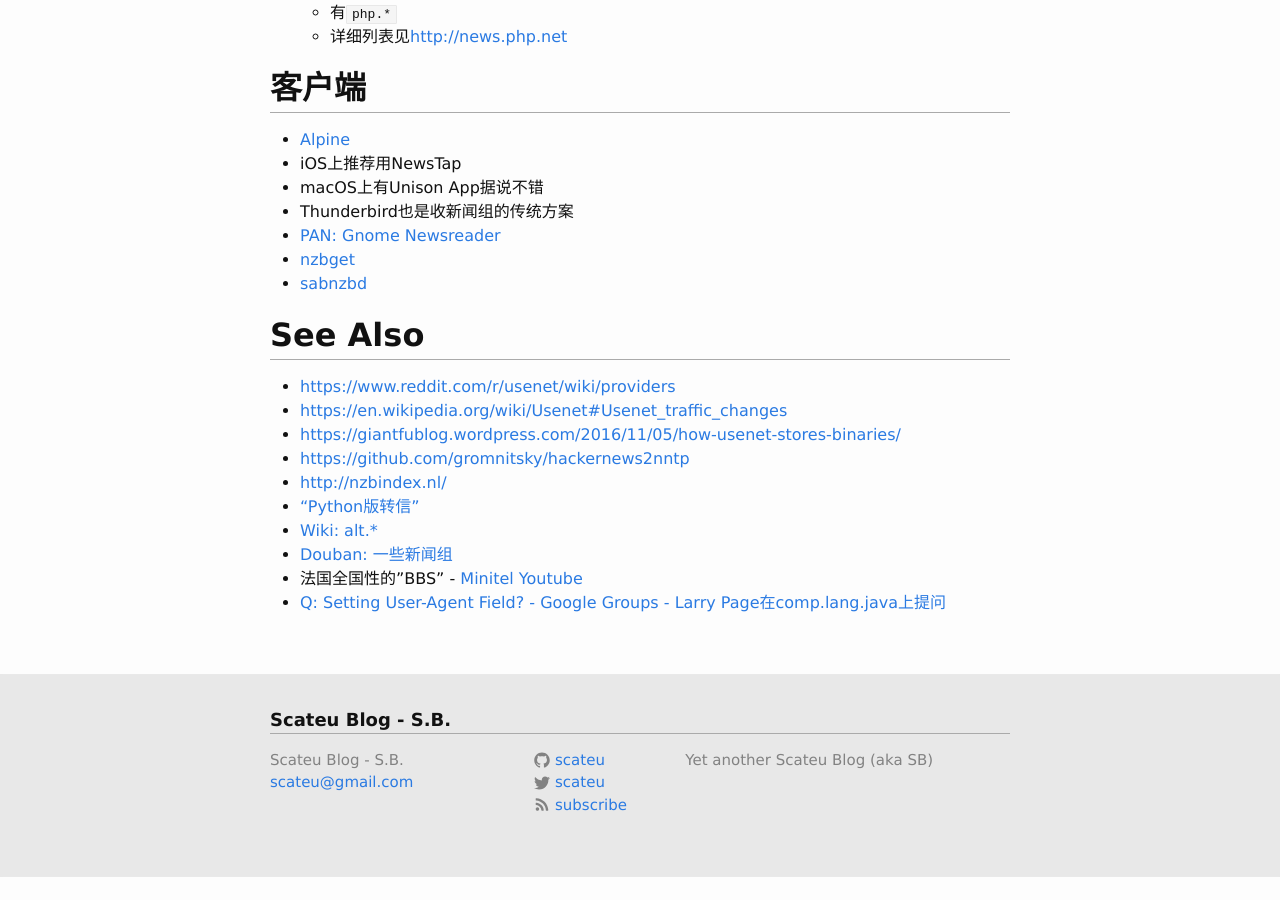
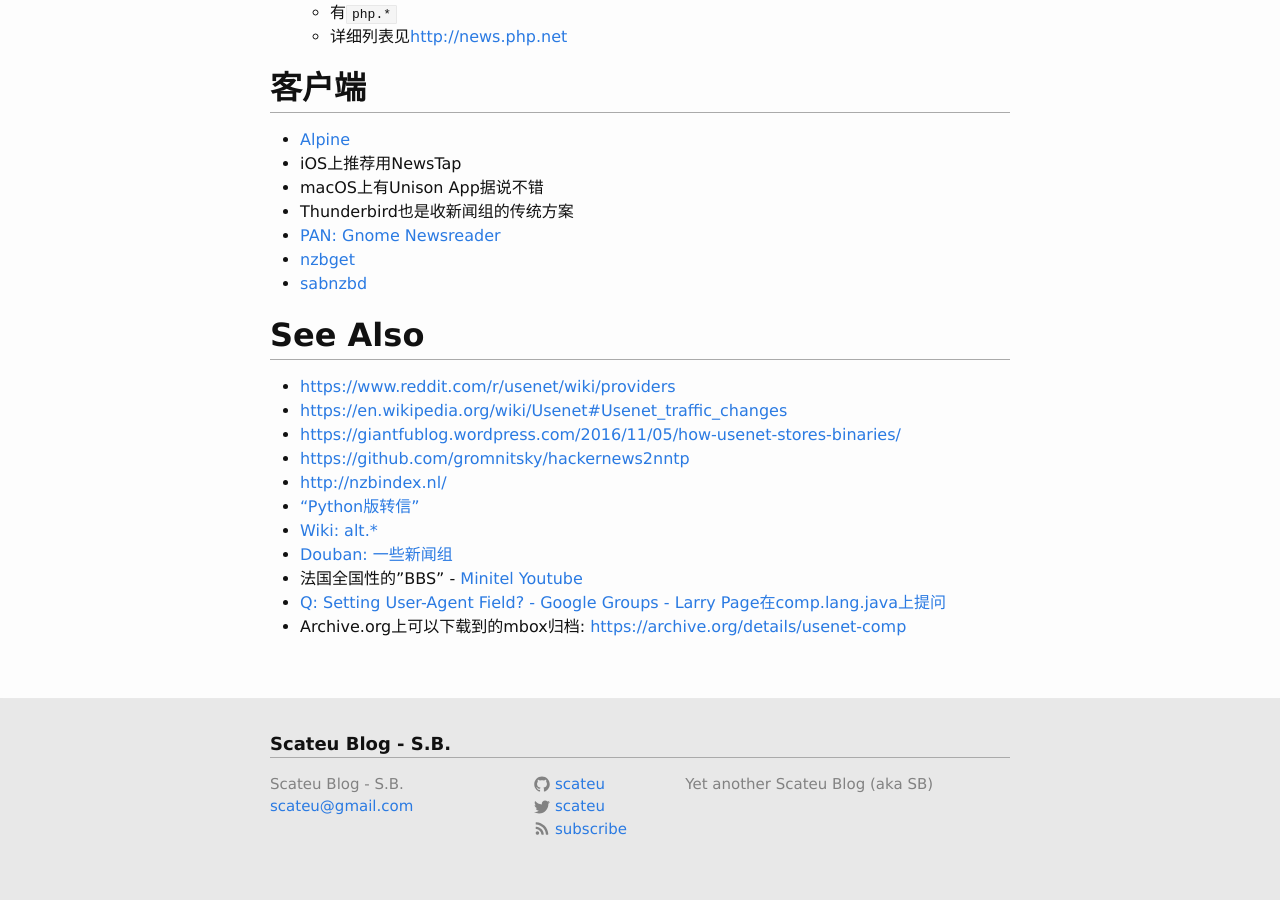
Before and after one commit to scateu/scateu.github.io, a Jekyll site: the page built from _posts/2018-01-05-nntp.md, in a window 1280 px wide and 900 px high, scrolled down 2637 px. Built offline with Jekyll 4.4.1, drawn with Linux system fonts in a browser that asks for light colours; nearby versions of some CDN libraries; comment, search, counter and statistics services are not loaded; before the commit the page ends 3513 px from its top, so only the background shows below that.

Commit message:
Sun Jan 13 11:23:34 CST 2019

```diff
--- a/_posts/2018-01-05-nntp.md
+++ b/_posts/2018-01-05-nntp.md
@@ -144,3 +144,4 @@
  - [Douban: 一些新闻组](https://www.douban.com/note/159917093/)
  - 法国全国性的"BBS" - [Minitel](https://zh.wikipedia.org/wiki/Minitel) [Youtube](https://www.youtube.com/watch?v=HOhK9bgQo8g)
  - [Q: Setting User-Agent Field? - Google Groups - Larry Page在comp.lang.java上提问](https://groups.google.com/forum/#!msg/comp.lang.java/aSPAJO05LIU/ushhUIQQ-ogJ)
+ - Archive.org上可以下载到的mbox归档: <https://archive.org/details/usenet-comp>
```
